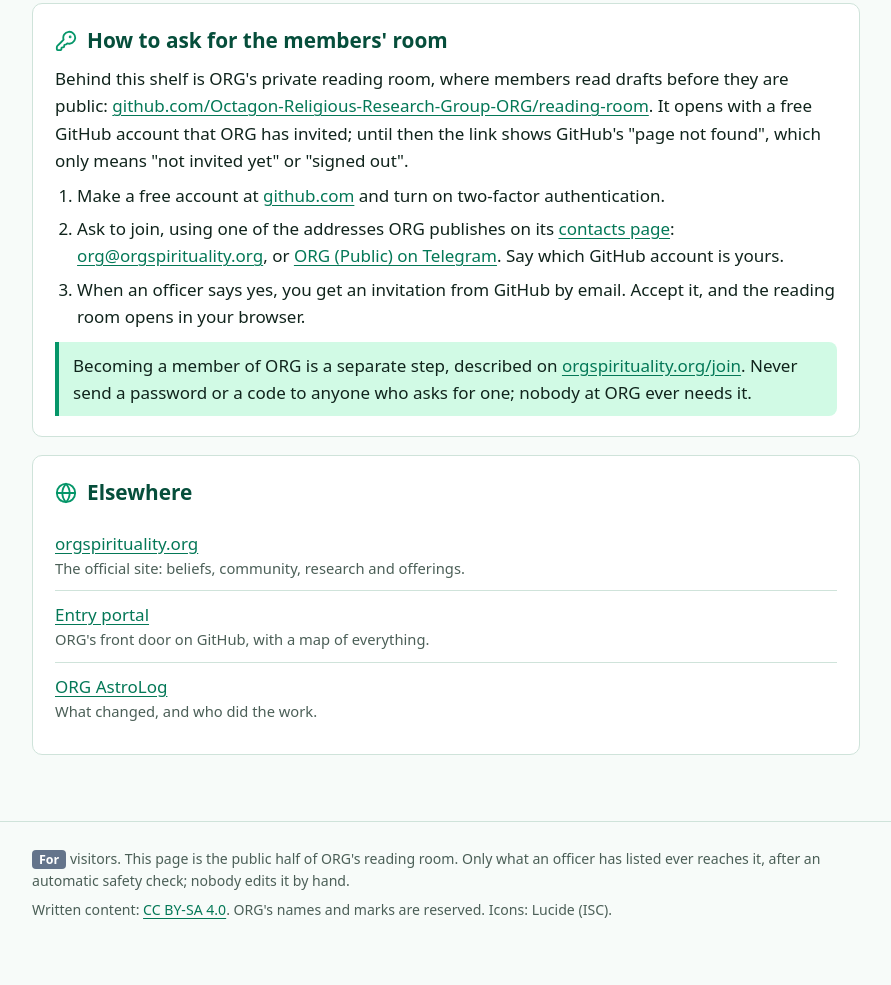
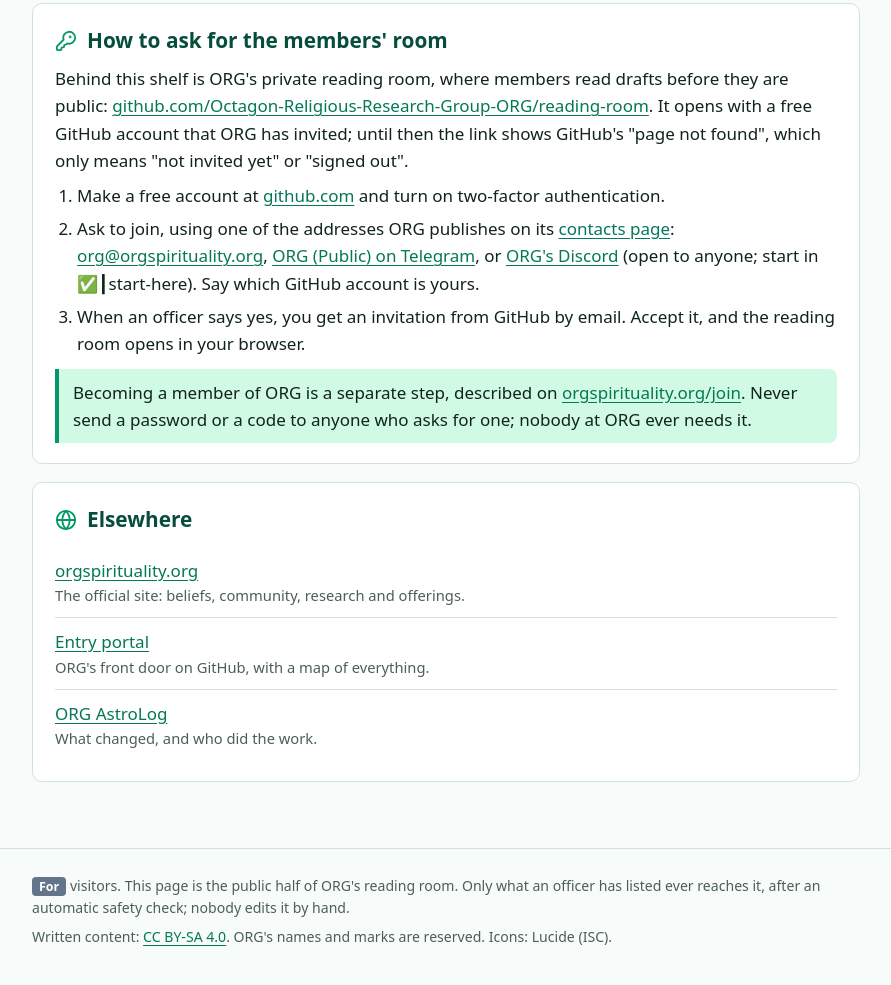
Before and after one commit to Octagon-Religious-Research-Group-ORG/reading-room-public, a plain HTML site: page index.html in a window 1280 px wide. Shown: the part 1976-2961 px from the top of the page, without its empty margins (194-1085 px from the left). Drawn offline with Linux system fonts and the light colour scheme; no server answers.

Commit message:
:sparkles: feat(community): ORG's Discord beside its Telegram chat
"How to ask for the members' room" now lists ORG's Discord (open to anyone;
start in ✅┃start-here) beside ORG (Public) on Telegram as a way to ask.
Telegram stays as it was.

Co-Authored-By: Alfred · ClaudeCodeCLI · Anthropic [Opus-5.5]
Claude-Session: 05ab6f97-b15d-45e6-93a4-e3ff8c504fb3

```diff
--- a/index.html
+++ b/index.html
@@ -129,7 +129,7 @@
     <p>Behind this shelf is ORG's private reading room, where members read drafts before they are public: <a href="https://github.com/Octagon-Religious-Research-Group-ORG/reading-room">github.com/Octagon-Religious-Research-Group-ORG/reading-room</a>. It opens with a free GitHub account that ORG has invited; until then the link shows GitHub's "page not found", which only means "not invited yet" or "signed out".</p>
     <ol>
       <li>Make a free account at <a href="https://github.com/signup">github.com</a> and turn on two-factor authentication.</li>
-      <li>Ask to join, using one of the addresses ORG publishes on its <a href="https://github.com/Octagon-Religious-Research-Group-ORG/.github/blob/main/CONTACTS.md">contacts page</a>: <a href="mailto:org@orgspirituality.org">org@orgspirituality.org</a>, or <a href="https://t.me/ORG_Spirituality">ORG (Public) on Telegram</a>. Say which GitHub account is yours.</li>
+      <li>Ask to join, using one of the addresses ORG publishes on its <a href="https://github.com/Octagon-Religious-Research-Group-ORG/.github/blob/main/CONTACTS.md">contacts page</a>: <a href="mailto:org@orgspirituality.org">org@orgspirituality.org</a>, <a href="https://t.me/ORG_Spirituality">ORG (Public) on Telegram</a>, or <a href="https://discord.gg/DkNFvCvVKA">ORG's Discord</a> (open to anyone; start in ✅┃start-here). Say which GitHub account is yours.</li>
       <li>When an officer says yes, you get an invitation from GitHub by email. Accept it, and the reading room opens in your browser.</li>
     </ol>
     <p class="note">Becoming a member of ORG is a separate step, described on <a href="https://orgspirituality.org/join">orgspirituality.org/join</a>. Never send a password or a code to anyone who asks for one; nobody at ORG ever needs it.</p>
```
